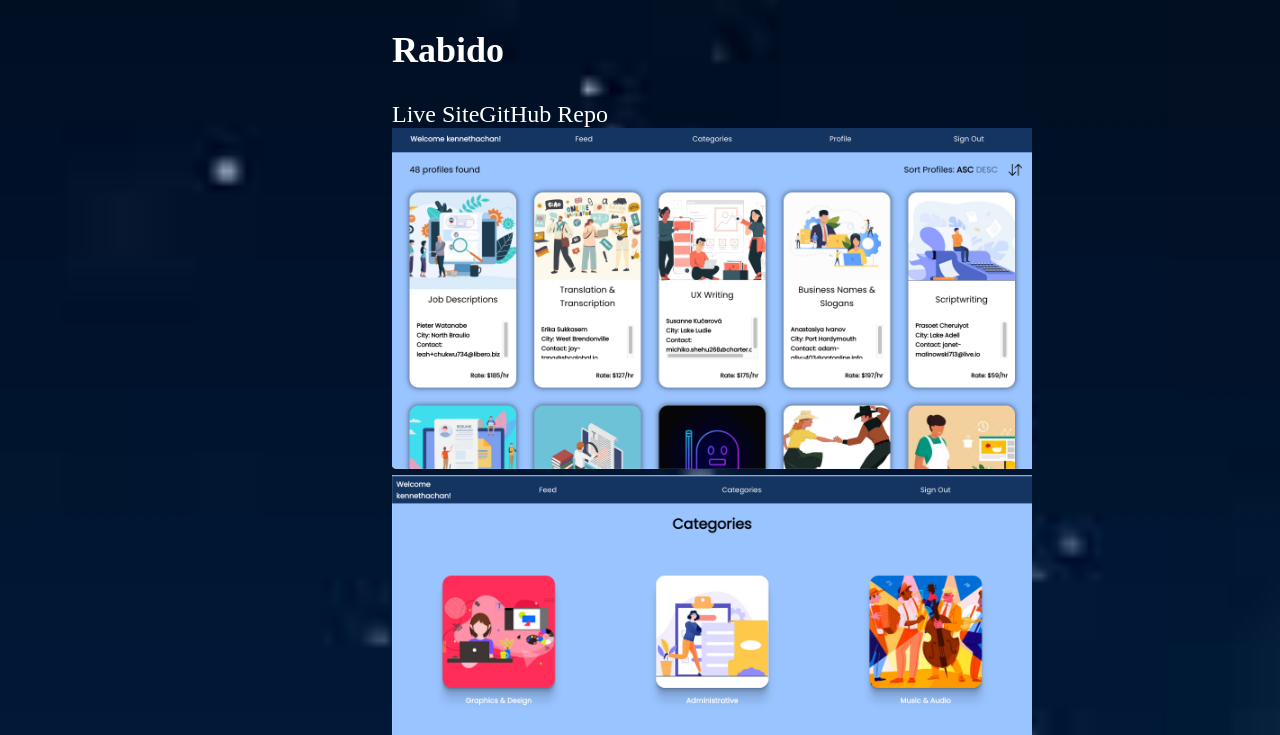
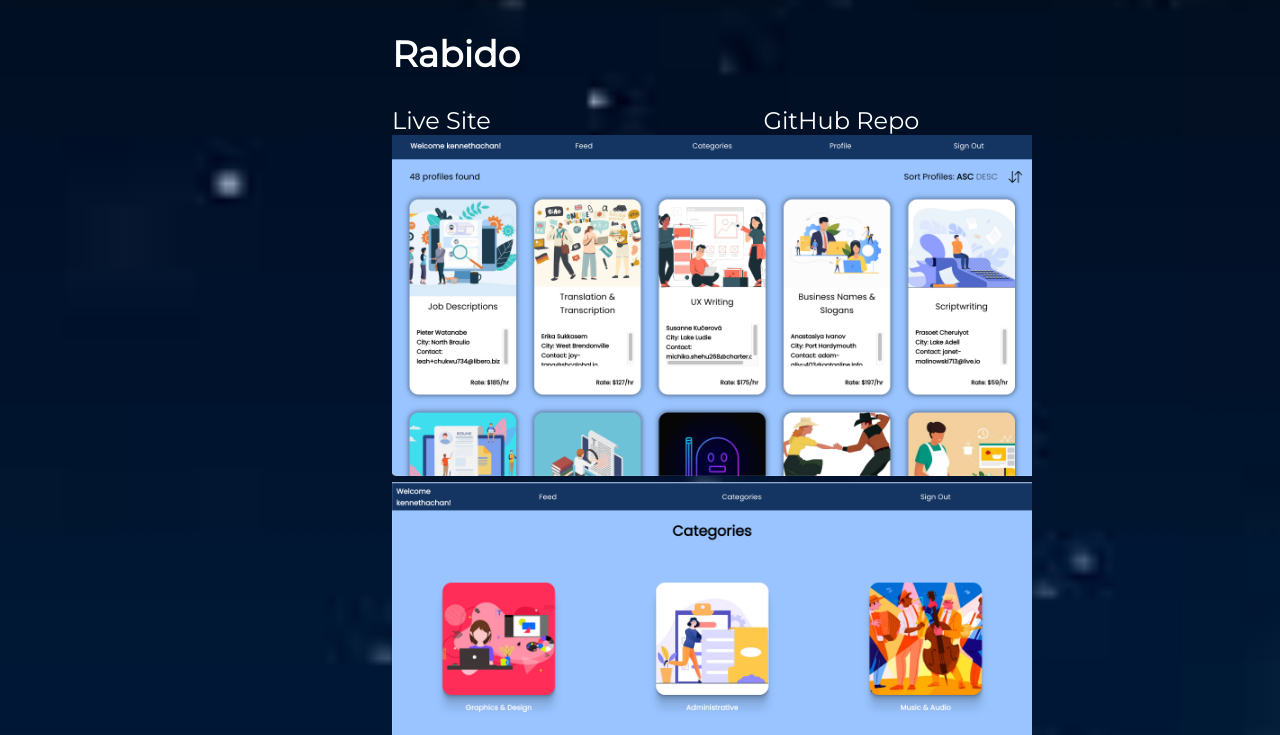
Before and after one commit to austinndo/portfolio, a React (Create React App) app: page / in a window 1280 px wide. Shown: the part 1040-1775 px from the top of the page. Built offline with nearby package versions, Linux system fonts and the light colour scheme.

Commit message:
Added new font and spaced project links

```diff
--- a/src/App.css
+++ b/src/App.css
@@ -1,3 +1,5 @@
+@import url('https://fonts.googleapis.com/css2?family=Montserrat&display=swap');
+
 body {
   margin: 0 auto
 }
@@ -22,6 +24,7 @@
   justify-content: center;
   background-image: url("./assets/dna-background.jpeg");
   background-size: cover;
+  font-family: 'Montserrat', sans-serif;
 }
 
 .Navbar {
@@ -60,6 +63,13 @@
 .ProjectItem img {
   max-width: 50vw;
 }
+
+.ProjectLinks {
+  display: flex;
+  flex-direction: row;
+  justify-content: space-between;
+}
+
 .SectionContent {
   max-width: 800px;
   margin: 0 auto;
--- a/src/components/ProjectsSection.js
+++ b/src/components/ProjectsSection.js
@@ -24,11 +24,13 @@
         <div className="ProjectsSectionContainer">
           <div className="ProjectItem">
             <h2>Rabido</h2>
+            <div className="ProjectLinks">
               <a href="https://powerful-retreat-33440.herokuapp.com/feed">
                 Live Site
               </a>
               <a href="https://github.com/phicov/Rabido">GitHub Repo</a>
               <br></br>
+            </div>
             <img src={rabidoFeed} alt="rabido-feed" />
             <img src={rabidoCategories} alt="rabido-categories" />
             <h4>
@@ -47,11 +49,13 @@
 
           <div className="ProjectItem">
             <h2>Promoto</h2>
+            <div className="ProjectLinks">
               <a href="https://mighty-dusk-67064.herokuapp.com/promoto">
                 Live Site
               </a>
               <a href="https://github.com/austinndo/promoto">GitHub Repo</a>
               <br></br>
+            </div>
             <img src={promotoLanding} alt="promoto-landing" />
             <img src={promotoFeed} alt="promoto-feed" />
             <img src={promotoForm} alt="promoto-form" />
@@ -71,11 +75,13 @@
 
           <div className="ProjectItem">
             <h2>Sustainable Seafood</h2>
+            <div className="ProjectLinks">
               <a href="https://sustainable_seafood.surge.sh/">Live Site</a>
               <a href="https://github.com/austinndo/sustainable_seafood">
                 GitHub Repo
               </a>
               <br></br>
+            </div>
             <img src={seafoodSearch} alt="sustainable-seafood-search" />
             <img src={seafoodList} alt="sustainable-seafood-list" />
             <h4>
```
Lines whose indentation alone changed are shown as unchanged.
